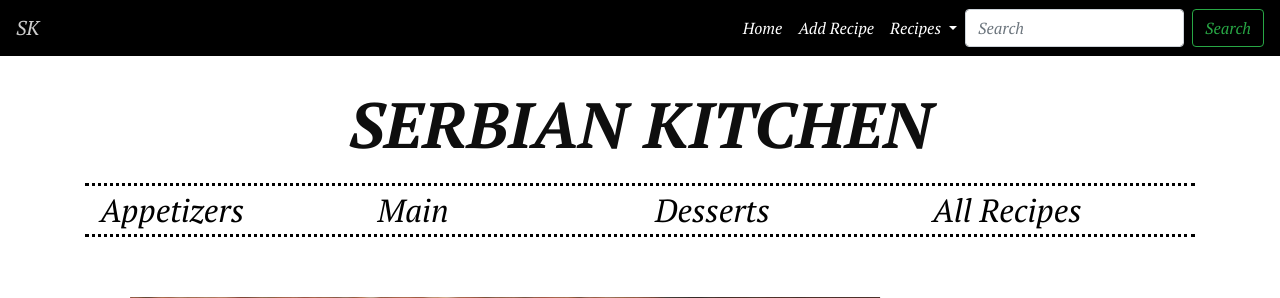
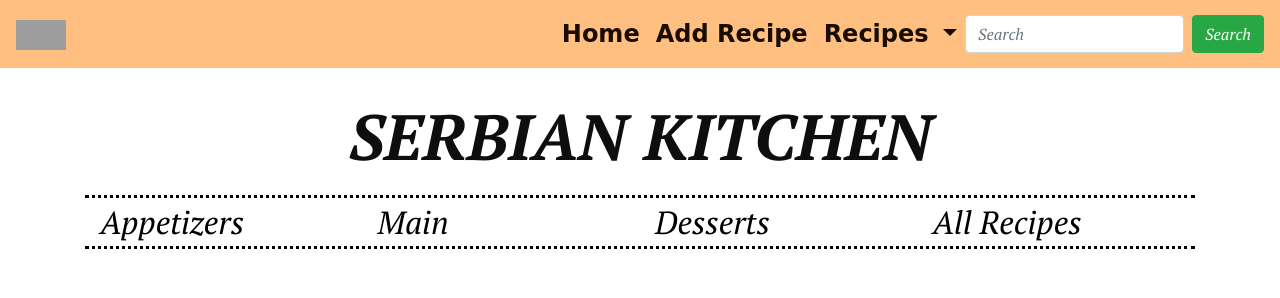
Before and after one commit to Kraljiccar/Milestone-Project-3-Recipes, a Flask app: page / in a window 1280 px wide. Shown: the top 298 px of the page. Run offline with Flask 2, Linux system fonts and the light colour scheme; some libraries are stand-ins or nearby versions; grey boxes are pictures that could not be loaded.

Commit message:
edited navbar color, font and added flag

```diff
--- a/static/css/style.css
+++ b/static/css/style.css
@@ -18,7 +18,7 @@ body{
 }
 /* Bootstrapp overwrite*/
 .navbar-custom {
-    background-color: black !important;
+    background-color: #ffbf80 !important;
     width: 100%;
     margin: 0;
 }
@@ -34,11 +34,19 @@ body{
 /* change the color of active or hovered links */
 .navbar-custom .nav-item.active .nav-link,
 .navbar-custom .nav-item:hover .nav-link {
-    color: #ffffff !important;
+    color: #1a0d00 !important;
+    font-family: Comic Sans MS, Comic Sans, cursive;
+    font-weight: 800;
+    font-size: 1.5rem;
 }
 
 .dropdown:hover.dropdown-menu {
   display: block;
+}
+
+.nav-img{
+    height:30px;
+    width:50px;
 }
 
 .recipe-headline{
--- a/templates/base.html
+++ b/templates/base.html
@@ -13,10 +13,10 @@
     <div id="content-wrap">
 <nav class="navbar navbar-expand-sm navbar-custom ">
   <button class="navbar-toggler" type="button" data-toggle="collapse" data-target="#navbarTogglerDemo01" aria-controls="navbarTogglerDemo01" aria-expanded="false" aria-label="Toggle navigation">
-    <span class="navbar-toggler-icon"></span>
+    <span class="navbar-toggler-icon"><i class="fas fa-bars" style="color:#fff; font-size:28px;"></i></span>
   </button>
   <div class="collapse navbar-collapse" id="navbarTogglerDemo01">
-    <a class="navbar-brand" href="#">SK</a>
+    <a class="navbar-brand" href="#"><img class="nav-img" src="https://b.thumbs.redditmedia.com/tIKYgldeHTHmYC_DSqJbM-ZYzfMPSDm_SfFfwgO71Vg.png"></a>
     <ul class="navbar-nav ml-auto mt-2 mt-lg-0">
       <li class="nav-item active ">
         <a class="nav-link" href="{{ url_for('index') }}">Home <span class="sr-only">(current)</span></a>
@@ -36,7 +36,7 @@
     </ul>
     <form class="form-inline my-2 my-lg-0">
       <input class="form-control mr-sm-2" type="search" placeholder="Search" aria-label="Search">
-      <button class="btn btn-outline-success my-2 my-sm-0" type="submit">Search</button>
+      <button class="btn btn-success my-2 my-sm-0" type="submit">Search</button>
     </form>
   </div>
 </nav>
```
